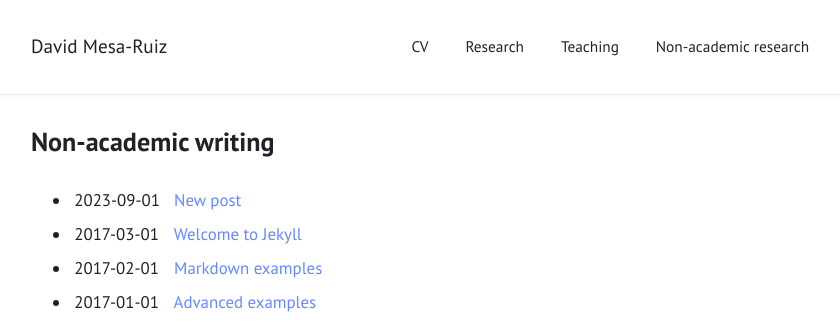
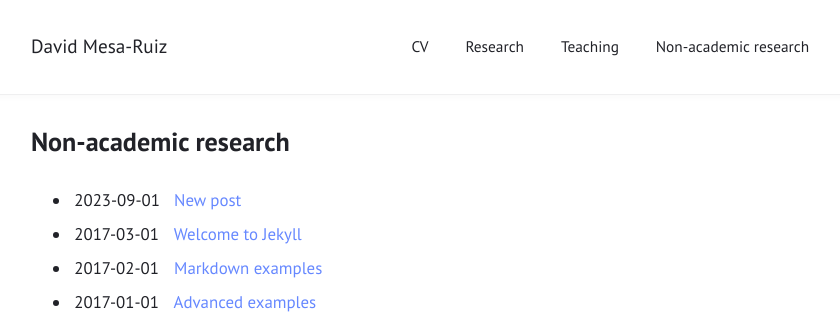
Before and after one commit to davmesrui/davmesrui.github_v02.io, a Jekyll site: the page built from non_academic_research.md, in a window 1280 px wide. Shown: the top 322 px of the page, without its empty margins (220-1060 px from the left). Built offline with Jekyll 4.4.1, drawn with Linux system fonts in a browser that asks for light colours.

Commit message:
Update and rename non_academic_writing.md to non_academic_research.md

```diff
--- a/non_academic_writing.md
+++ b/non_academic_research.md
@@ -1,10 +1,10 @@
 ---
 layout: default
-title: "Non-academic writing"
+title: "Non-academic research"
 ---
 
 {% if site.show_excerpts %}
   {% include home.html %}
 {% else %}
-  {% include archive.html title="Non-academic writing" %}
+  {% include archive.html title="Non-academic research" %}
 {% endif %}
```
